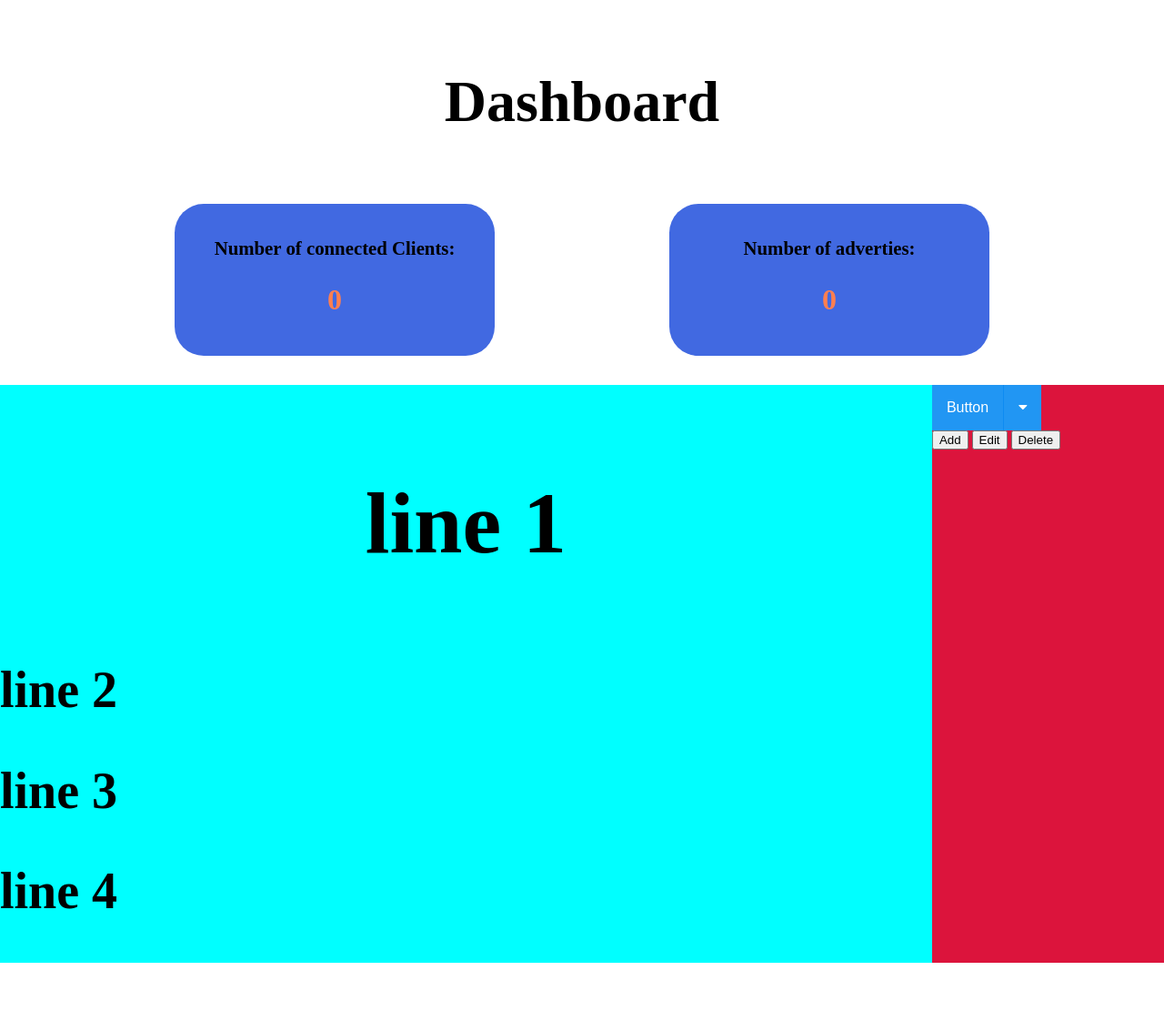
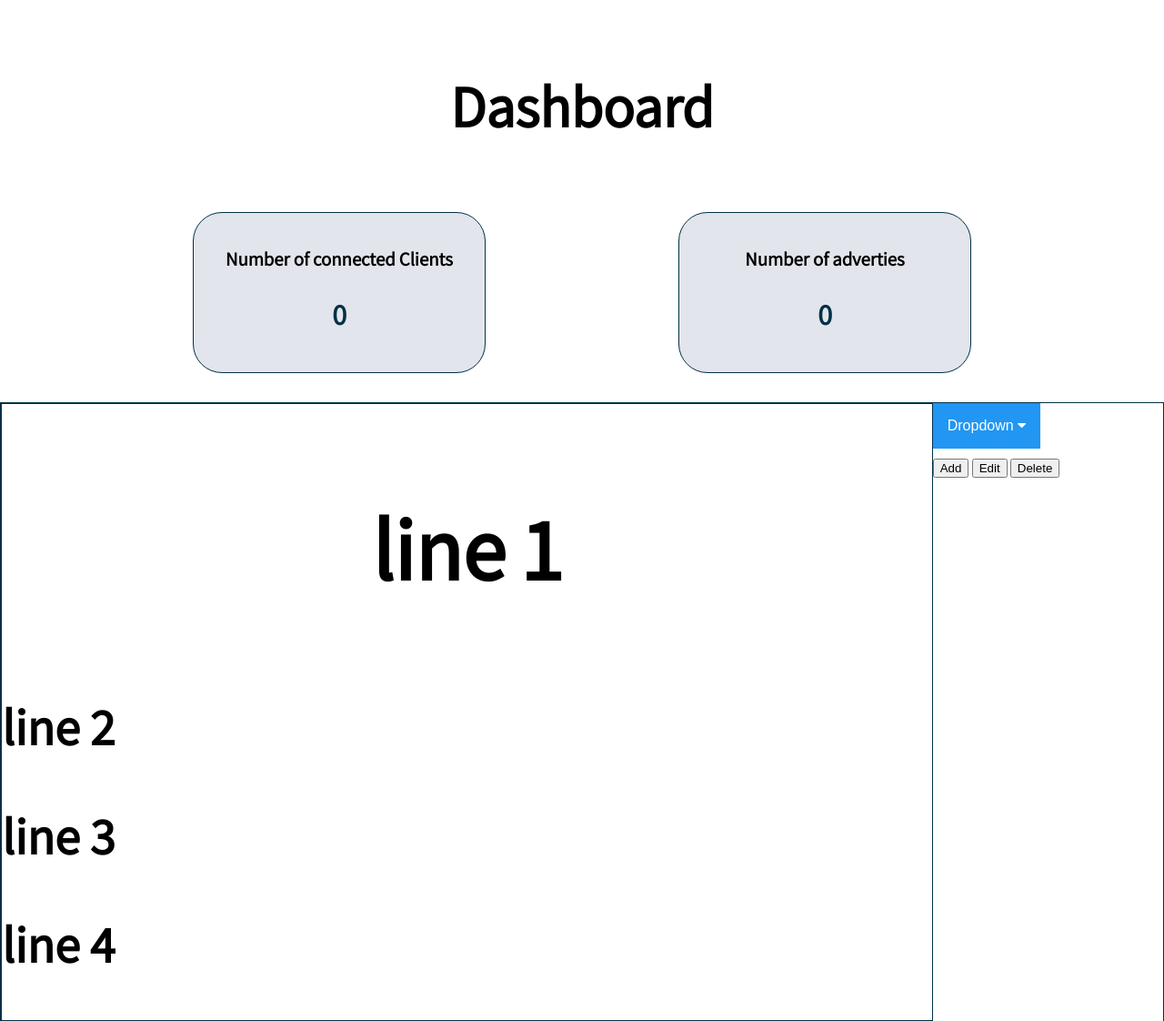
Before and after one commit to yarinmatmoni/Advetise, a website: page dashboard.html in a window 1280 px wide. Shown: the whole page at 91% size. Before the commit the page ends 1058 px from the top, so only its background shows below. Drawn offline with nearby package versions, Linux system fonts and the light colour scheme; no server answers.

Commit message:
Commit - Start design the Dashboard

```diff
--- a/dashboard.html
+++ b/dashboard.html
@@ -12,11 +12,11 @@
     <h1>Dashboard</h1>
     <div class="info-continer">
         <div class="info">
-            <h3>Number of connected Clients:</h3>
+            <h3>Number of connected Clients</h3>
             <h2 id="numOfClients">0</h2>
         </div>
         <div class="info">
-            <h3>Number of adverties:</h3>
+            <h3>Number of adverties</h3>
             <h2 id="numOfAdvs">0</h2>
         </div>
     </div>
@@ -33,8 +33,19 @@
             </div>
         </div>
         <div class="control">
-            <button class="btn">Button</button>
-                <div class="dropdown">
+            <div class="dropdown">
+                <button class="btn">Dropdown
+                    <i class="fa fa-caret-down"></i>
+                </button>
+                <div class="dropdown-content">
+                  <a href="#">Link 1</a>
+                  <a href="#">Link 2</a>
+                  <a href="#">Link 3</a>
+                </div>
+              </div>
+
+            <!-- <button class="btn">Button</button>
+            <div class="dropdown">
                 <button class="btn" style="border-left:1px solid #0d8bf2">
                     <i class="fa fa-caret-down"></i>
                 </button>
@@ -43,7 +54,7 @@
                     <a>Adv 2</a>
                     <a>Adv 3</a>
                 </div>
-                </div>
+                </div> -->
             <!-- <div class="advList">
                 <h3>1</h3>
                 <h3>2</h3>
--- a/public/css/dashboard.css
+++ b/public/css/dashboard.css
@@ -1,13 +1,18 @@
+@import url('https://fonts.googleapis.com/css2?family=Assistant&display=swap');
+
 body {
   margin: 0px;
   padding: 0px;
   box-sizing: border-box;
+  background-color: #ffffff;
+  font-family: 'Assistant', sans-serif;
 }
 
 h1 {
-  text-align: center;
+   text-align: center;
   padding: 2rem;
   font-size: 4rem;
+
 }
 
 .info-continer {
@@ -16,13 +21,15 @@ h1 {
 }
 
 .info {
-  background-color: royalblue;
-  width: 18rem;
+  background-color:#e2e5eb;
+  width: 16rem;
   padding: 1rem 2rem;
   text-align: center;
   border-radius: 2rem;
   margin-bottom: 2rem;
-}
+  border: 1px solid;
+  border-color: #023047;
+ }
 
 .info h3 {
   font-size: 1.3rem;
@@ -30,19 +37,25 @@ h1 {
 
 .info h2 {
   font-size: 2rem;
-  color: coral;
+  color: #023047;
 }
 
 .priview-continer {
-  background-color: crimson;
+  border: 1px solid;
+  border-color: #023047;
   min-height: 50vh;
   display: flex;
 }
 
 .displayAdv {
-  background-color: cyan;
+  border: 1px solid;
+  border-color: #023047;
   flex: 0.9;
 }
+/* .control{
+   align-items: center;
+   display: flex;
+} */
 
 .btn {
   background-color: #2196F3;
@@ -83,6 +96,11 @@ h1 {
   background-color: #0b7dda;
 }
 
+.buttons{
+  margin-top: 60px;
+  align-items: center;
+}
+
 
 .continer_img > img {
   width: 100%;
```
